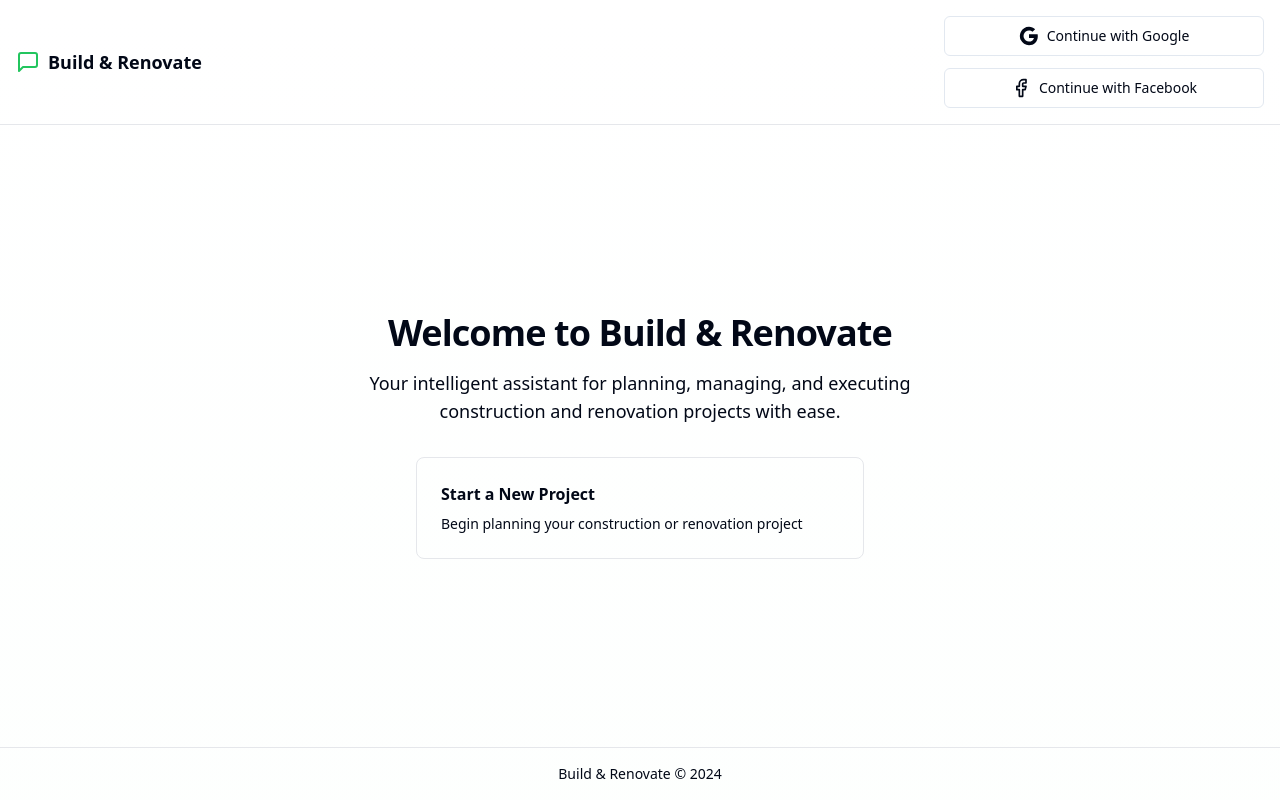
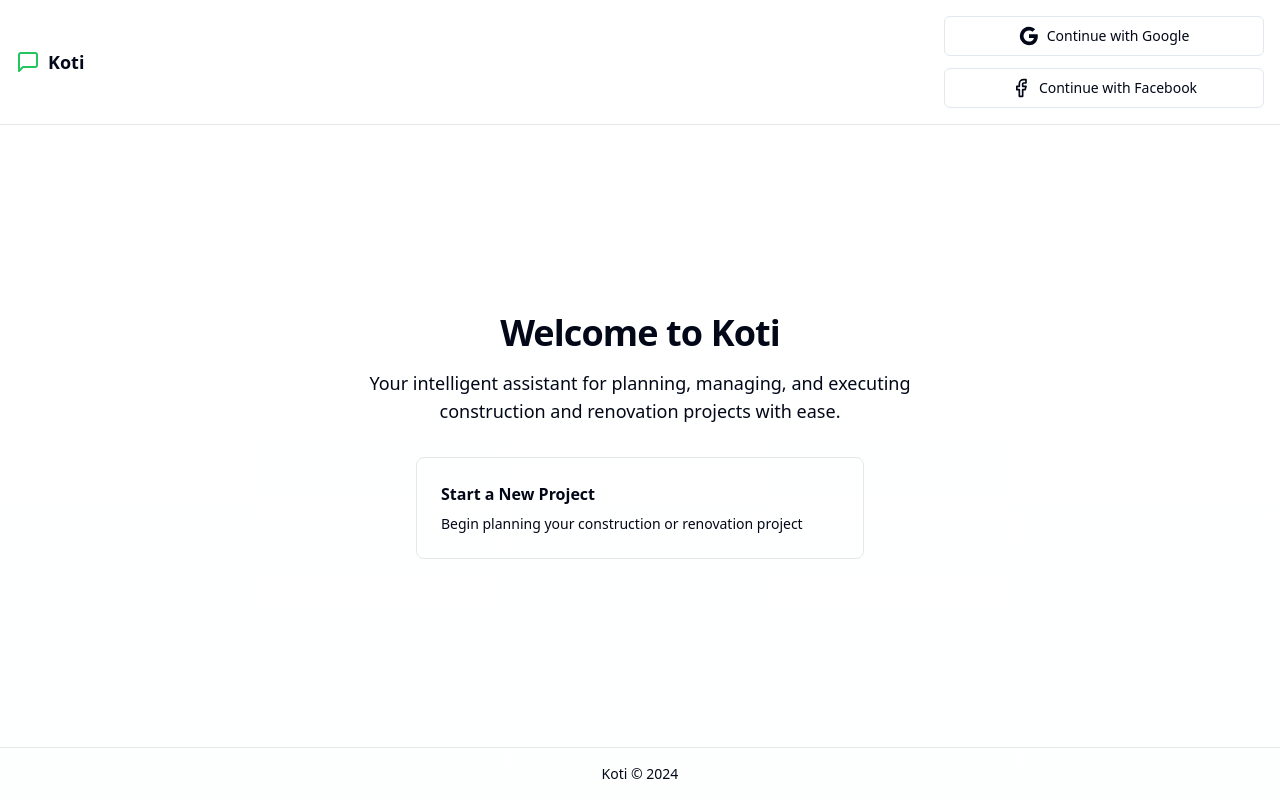
Before and after one commit to EF-Fall-Hack-2024/ef-fall-hack-2024, a React (Vite) app: page / in a window 1280 px wide. Built offline with nearby package versions, Linux system fonts and the light colour scheme.

Commit message:
Rename project to "Koti"
Updated the project title from "Build & Renovate" to "Koti" in all relevant components and pages.
[skip gpt_engineer]

```diff
--- a/src/pages/Index.tsx
+++ b/src/pages/Index.tsx
@@ -12,7 +12,7 @@ const Index = () => {
         <div className="max-w-screen-xl mx-auto p-4 flex items-center justify-between">
           <div className="flex items-center gap-2">
             <MessageSquare className="h-6 w-6 text-primary" />
-            <span className="font-semibold text-lg">Build & Renovate</span>
+            <span className="font-semibold text-lg">Koti</span>
           </div>
           <AuthButtons />
         </div>
@@ -23,7 +23,7 @@ const Index = () => {
         <div className="max-w-2xl w-full space-y-8 animate-fade-in">
           <div className="space-y-4 text-center">
             <h1 className="text-4xl font-bold tracking-tight">
-              Welcome to Build & Renovate
+              Welcome to Koti
             </h1>
             <p className="text-lg text-muted-foreground max-w-xl mx-auto">
               Your intelligent assistant for planning, managing, and executing construction and renovation projects with ease.
@@ -47,7 +47,7 @@ const Index = () => {
       {/* Footer */}
       <footer className="border-t">
         <div className="max-w-screen-xl mx-auto p-4 text-center text-sm text-muted-foreground">
-          Build & Renovate © {new Date().getFullYear()}
+          Koti © {new Date().getFullYear()}
         </div>
       </footer>
     </div>
```
